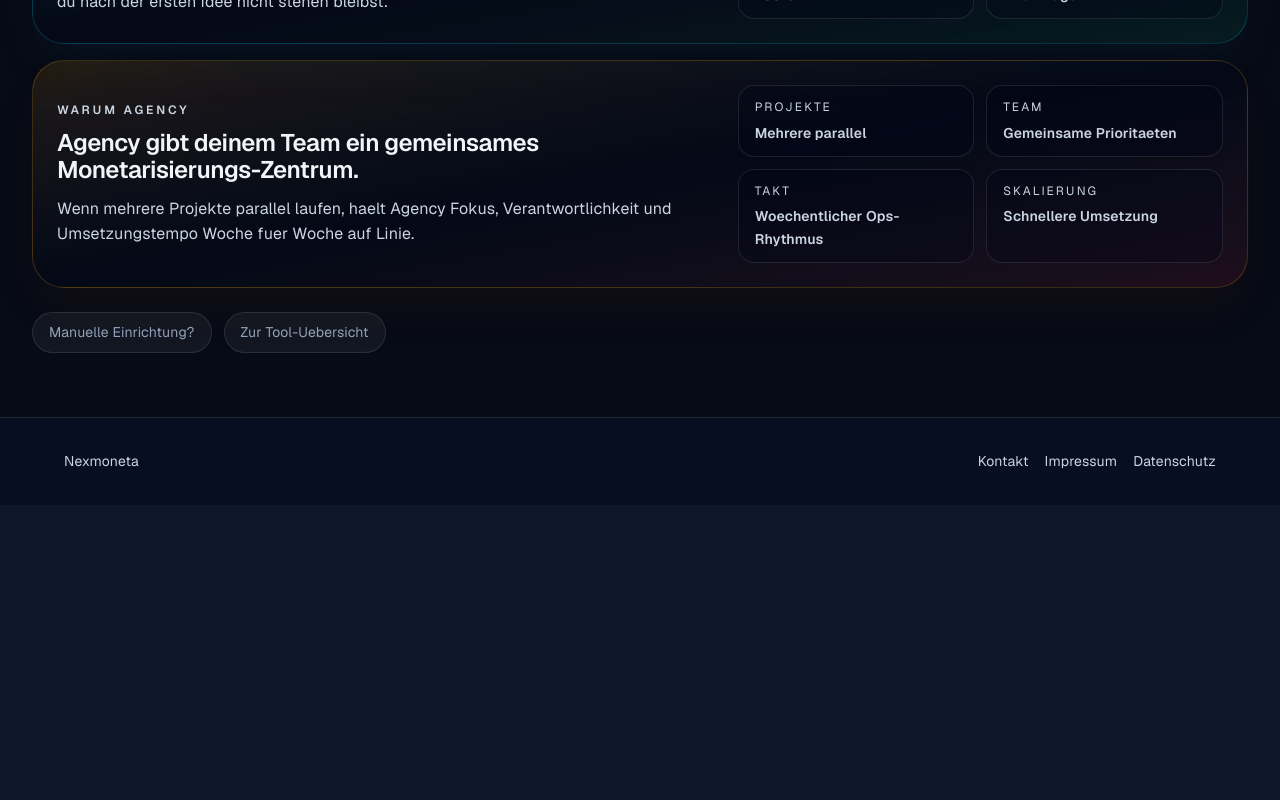
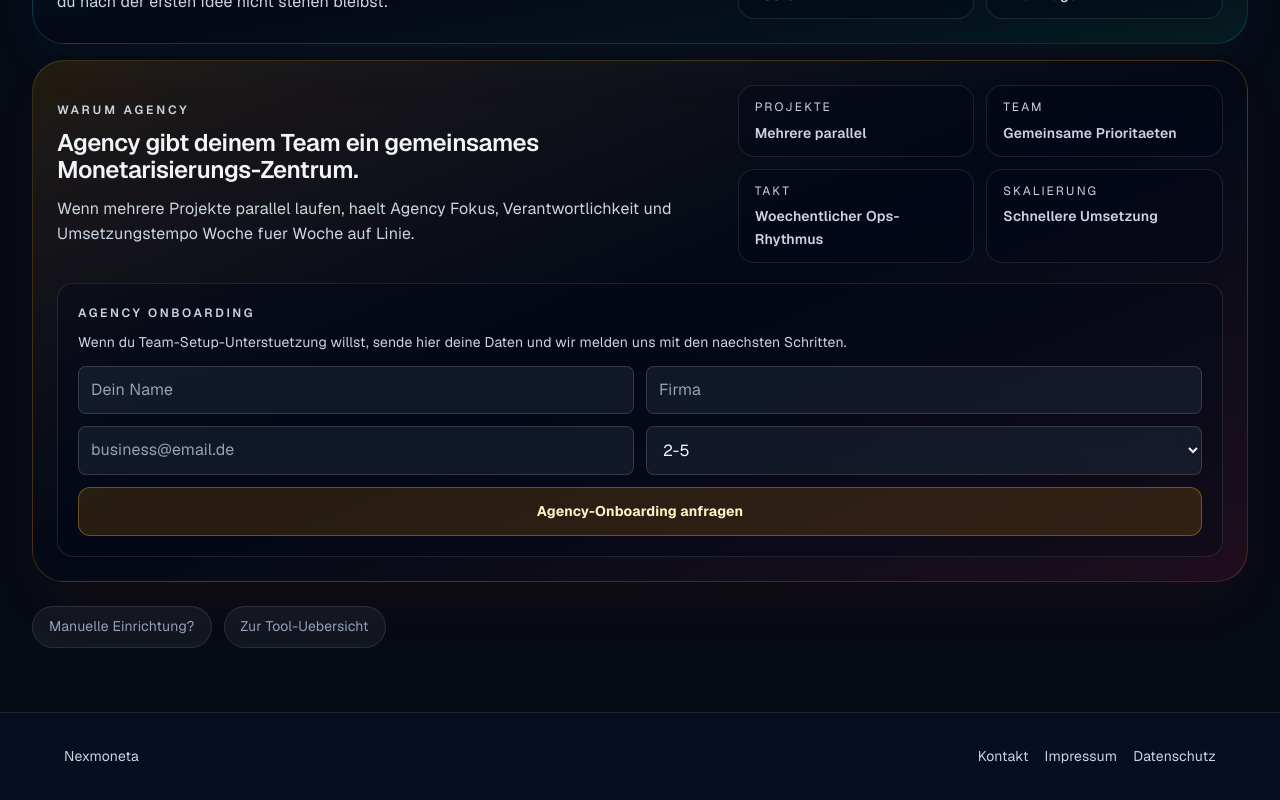
Before and after one commit to avdi1205-glitch/ki-business-hub, a Next.js app: page /revenue-navigator in a window 1280 px wide. Shown: the part 2881-3681 px from the top of the page. Before the commit the page ends 3386 px from the top, so only its background shows below. Built offline with nearby package versions, Linux system fonts and the light colour scheme; no server answers.

Commit message:
Add agency onboarding form to revenue navigator

```diff
--- a/app/revenue-navigator/RevenueNavigatorStudio.tsx
+++ b/app/revenue-navigator/RevenueNavigatorStudio.tsx
@@ -126,6 +126,12 @@ export default function RevenueNavigatorStudio({ locale }: { locale: string }) {
   const [captureEmail, setCaptureEmail] = useState("");
   const [captureStatus, setCaptureStatus] = useState<"idle" | "loading" | "success" | "error">("idle");
   const [captureMessage, setCaptureMessage] = useState("");
+  const [agencyName, setAgencyName] = useState("");
+  const [agencyEmail, setAgencyEmail] = useState("");
+  const [agencyCompany, setAgencyCompany] = useState("");
+  const [agencyTeam, setAgencyTeam] = useState("2-5");
+  const [agencyStatus, setAgencyStatus] = useState<"idle" | "loading" | "success" | "error">("idle");
+  const [agencyMessage, setAgencyMessage] = useState("");
 
   const opportunityScore = useMemo(() => {
     const trafficScore = Math.min(monthlyVisitors / 150, 30);
@@ -330,6 +336,60 @@ export default function RevenueNavigatorStudio({ locale }: { locale: string }) {
     } catch (nextError) {
       setCaptureStatus("error");
       setCaptureMessage(
+        nextError instanceof Error
+          ? nextError.message
+          : isEn
+            ? "Connection error. Please try again."
+            : "Verbindungsfehler. Bitte erneut versuchen."
+      );
+    }
+  }
+
+  async function submitAgencyOnboarding() {
+    if (!agencyEmail.trim()) {
+      setAgencyStatus("error");
+      setAgencyMessage(isEn ? "Please enter your business email first." : "Bitte trage zuerst deine Business-E-Mail ein.");
+      return;
+    }
+
+    setAgencyStatus("loading");
+    setAgencyMessage("");
+
+    const normalizedEmail = agencyEmail.trim().toLowerCase();
+    const normalizedName = agencyName.trim();
+    const normalizedCompany = agencyCompany.trim();
+
+    try {
+      const response = await fetch("/api/contact-lead", {
+        method: "POST",
+        headers: { "Content-Type": "application/json" },
+        body: JSON.stringify({
+          name: normalizedCompany ? `${normalizedName || "Team"} (${normalizedCompany})` : normalizedName || undefined,
+          email: normalizedEmail,
+          plan: "agency",
+          source: `revenue-navigator:${focus}:agency:score-${opportunityScore}`,
+          intent: "upgrade",
+          reason: `agency_onboarding_team_${agencyTeam}`,
+        }),
+      });
+
+      const payload = await response.json();
+      if (!response.ok) {
+        throw new Error(payload.error || (isEn ? "Agency onboarding request failed." : "Agency-Onboarding-Anfrage fehlgeschlagen."));
+      }
+
+      setAgencyStatus("success");
+      setAgencyMessage(
+        isEn
+          ? "Done. Your Agency request is saved and we will contact you with setup steps."
+          : "Perfekt. Deine Agency-Anfrage ist gespeichert und wir melden uns mit den Setup-Schritten."
+      );
+      setAgencyName("");
+      setAgencyEmail("");
+      setAgencyCompany("");
+    } catch (nextError) {
+      setAgencyStatus("error");
+      setAgencyMessage(
         nextError instanceof Error
           ? nextError.message
           : isEn
@@ -805,6 +865,71 @@ export default function RevenueNavigatorStudio({ locale }: { locale: string }) {
                     </div>
                   </div>
                 </div>
+
+                <div className="mt-5 rounded-2xl border border-white/10 bg-slate-950/35 p-4 sm:p-5">
+                  <p className="text-xs font-semibold uppercase tracking-[0.22em] text-amber-200/70">
+                    {isEn ? "Agency onboarding" : "Agency Onboarding"}
+                  </p>
+                  <p className="mt-2 text-sm leading-7 text-slate-300">
+                    {isEn
+                      ? "If you want team setup support, send your details here and we will follow up with your next steps."
+                      : "Wenn du Team-Setup-Unterstuetzung willst, sende hier deine Daten und wir melden uns mit den naechsten Schritten."}
+                  </p>
+
+                  <div className="mt-3 grid gap-3 sm:grid-cols-2">
+                    <input
+                      type="text"
+                      value={agencyName}
+                      onChange={(event) => setAgencyName(event.target.value)}
+                      placeholder={isEn ? "Your name" : "Dein Name"}
+                      className="w-full rounded-xl border border-white/10 bg-white/5 px-4 py-3 text-sm text-slate-100 placeholder:text-slate-400 focus:border-amber-400 focus:outline-none"
+                    />
+                    <input
+                      type="text"
+                      value={agencyCompany}
+                      onChange={(event) => setAgencyCompany(event.target.value)}
+                      placeholder={isEn ? "Company" : "Firma"}
+                      className="w-full rounded-xl border border-white/10 bg-white/5 px-4 py-3 text-sm text-slate-100 placeholder:text-slate-400 focus:border-amber-400 focus:outline-none"
+                    />
+                    <input
+                      type="email"
+                      value={agencyEmail}
+                      onChange={(event) => setAgencyEmail(event.target.value)}
+                      placeholder={isEn ? "business@email.com" : "business@email.de"}
+                      className="w-full rounded-xl border border-white/10 bg-white/5 px-4 py-3 text-sm text-slate-100 placeholder:text-slate-400 focus:border-amber-400 focus:outline-none"
+                    />
+                    <select
+                      value={agencyTeam}
+                      onChange={(event) => setAgencyTeam(event.target.value)}
+                      className="w-full rounded-xl border border-white/10 bg-slate-950/60 px-4 py-3 text-sm text-slate-100 outline-none"
+                    >
+                      <option value="2-5">2-5</option>
+                      <option value="6-10">6-10</option>
+                      <option value="11-20">11-20</option>
+                      <option value="20+">20+</option>
+                    </select>
+                  </div>
+
+                  <button
+                    type="button"
+                    onClick={() => void submitAgencyOnboarding()}
+                    disabled={agencyStatus === "loading"}
+                    className="mt-3 w-full rounded-xl border border-amber-300/30 bg-amber-500/15 px-4 py-3 text-sm font-bold text-amber-100 transition hover:bg-amber-500/25 disabled:opacity-60"
+                  >
+                    {agencyStatus === "loading"
+                      ? (isEn ? "Saving..." : "Speichert...")
+                      : (isEn ? "Request Agency onboarding" : "Agency-Onboarding anfragen")}
+                  </button>
+
+                  {agencyMessage && (
+                    <p className={[
+                      "mt-2 text-sm",
+                      agencyStatus === "success" ? "text-emerald-300" : "text-rose-300",
+                    ].join(" ")}>
+                      {agencyMessage}
+                    </p>
+                  )}
+                </div>
               </div>
 
           <div className="mt-6 flex flex-wrap gap-3 text-sm text-slate-400">
```
